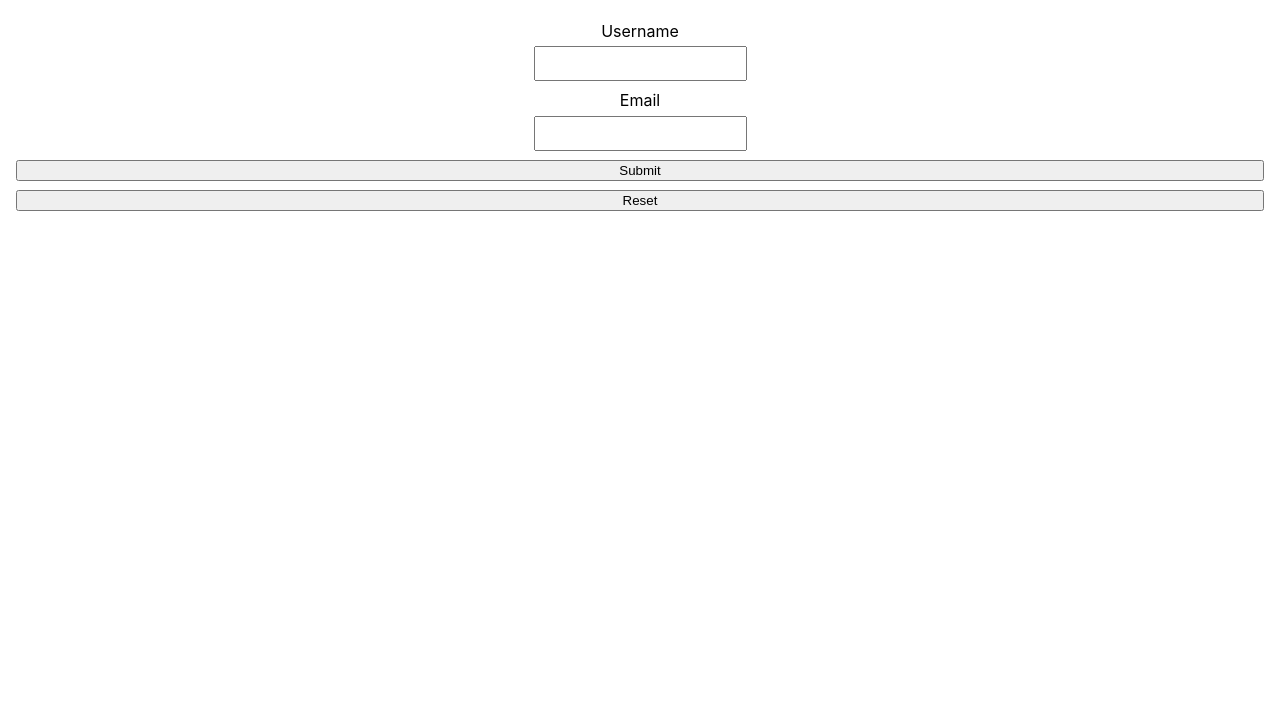
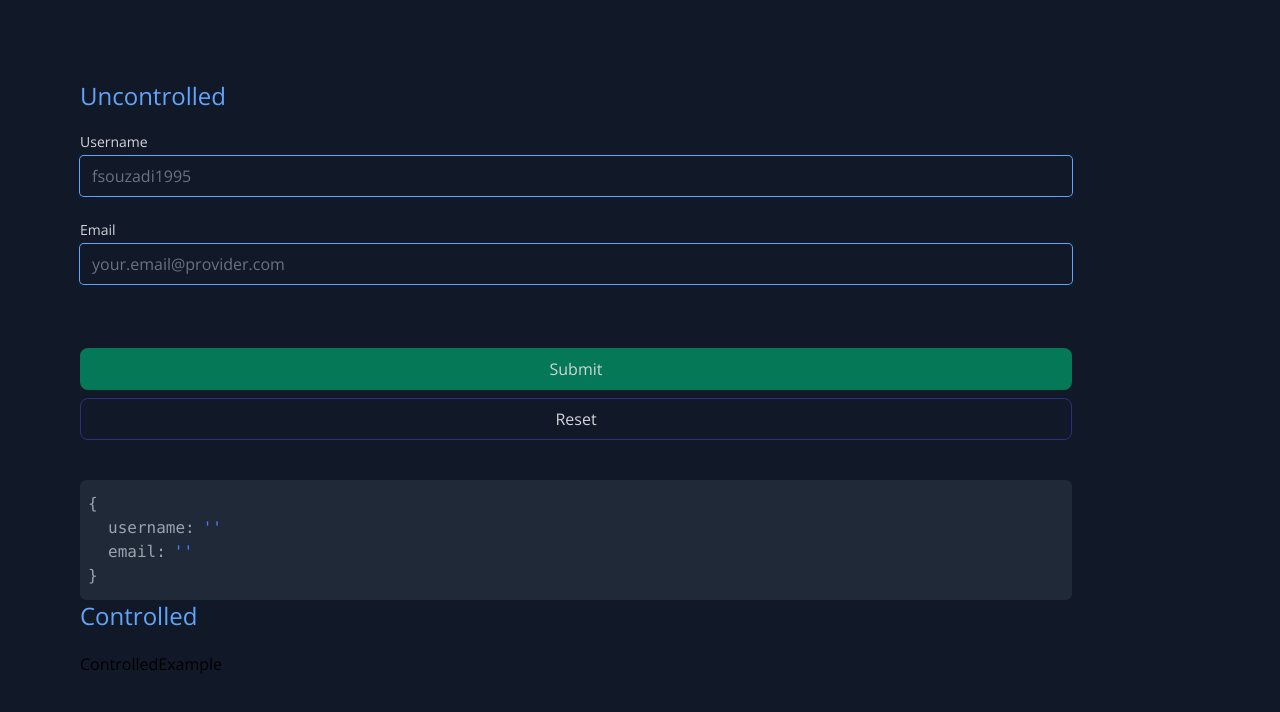
Before and after one commit to fsouzadi1995/react-hook-form-playground, a React (Create React App) app: page / in a window 1280 px wide. Shown: the top 712 px of the page. Built offline with nearby package versions, Linux system fonts and the light colour scheme.

Commit message:
chore: add tailwind and uncontrolled example

```diff
--- /dev/null
+++ b/craco.config.js
@@ -0,0 +1,7 @@
+module.exports = {
+  style: {
+    postcss: {
+      plugins: [require('tailwindcss'), require('autoprefixer')],
+    },
+  },
+};
--- a/src/App.tsx
+++ b/src/App.tsx
@@ -1,7 +1,20 @@
-import Form from './components/Form';
+import ControlledExample from './components/ControlledExample';
+import Uncontrolled from './components/UncontrolledExample';
 
 function App() {
-  return <Form />;
+  return (
+    <main>
+      <section>
+        <h1>Uncontrolled</h1>
+        <Uncontrolled />
+      </section>
+
+      <section>
+        <h1>Controlled</h1>
+        <ControlledExample />
+      </section>
+    </main>
+  );
 }
 
 export default App;
--- /dev/null
+++ b/src/components/ControlledExample.tsx
@@ -0,0 +1,5 @@
+const ControlledExample = (): JSX.Element => {
+  return <div>ControlledExample</div>;
+};
+
+export default ControlledExample;
--- a/src/components/Form.tsx
+++ /dev/null
@@ -1,56 +0,0 @@
-import { useForm } from 'react-hook-form';
-
-type Inputs = {
-  username: string;
-  email: string;
-};
-
-const Form = (): JSX.Element => {
-  const {
-    handleSubmit,
-    register,
-    reset,
-    formState: { errors },
-  } = useForm<Inputs>();
-
-  function onSubmit(inputs: Inputs): void {
-    console.log(inputs);
-  }
-
-  return (
-    <form autoComplete='off' onSubmit={handleSubmit(onSubmit)}>
-      <div>
-        <label htmlFor='username'>Username</label>
-        <input
-          id='username'
-          type='text'
-          {...register('username', { required: true, pattern: /^[A-Za-z]+$/i })}
-        />
-
-        {errors.username?.type === 'required' ? <div>required!!!</div> : null}
-
-        {errors.username?.type === 'pattern' ? (
-          <div>invalid pattern!!</div>
-        ) : null}
-      </div>
-
-      <div>
-        <label htmlFor='email'>Email</label>
-        <input
-          id='email'
-          type='email'
-          {...register('email', { required: true, maxLength: 10 })}
-        />
-        {errors.email?.type === 'required' ? <div>required!!!</div> : null}
-        {errors.email?.type === 'maxLength' ? <div>too long!!</div> : null}
-      </div>
-
-      <button type='submit'>Submit</button>
-      <button type='reset' onClick={() => reset()}>
-        Reset
-      </button>
-    </form>
-  );
-};
-
-export default Form;
--- /dev/null
+++ b/src/components/UncontrolledExample.tsx
@@ -0,0 +1,122 @@
+import * as React from 'react';
+import { useForm } from 'react-hook-form';
+
+type Inputs = {
+  username: string;
+  email: string;
+};
+
+const initialValues: Inputs = {
+  username: '',
+  email: '',
+};
+
+const Uncontrolled = (): JSX.Element => {
+  const {
+    handleSubmit,
+    register,
+    reset,
+    formState: { errors },
+  } = useForm<Inputs>({ mode: 'onBlur', defaultValues: initialValues });
+  const [result, setResult] = React.useState<Inputs>({
+    username: '',
+    email: '',
+  });
+
+  function onSubmit(inputs: Inputs): void {
+    setResult(inputs);
+  }
+
+  function onReset(): void {
+    setResult(initialValues);
+    reset();
+  }
+
+  return (
+    <>
+      <form autoComplete='off' onSubmit={handleSubmit(onSubmit)}>
+        <div>
+          <label htmlFor='username'>Username</label>
+          <input
+            id='username'
+            type='text'
+            placeholder='fsouzadi1995'
+            required
+            {...register('username', {
+              required: {
+                value: true,
+                message: 'Please fill in this field',
+              },
+              pattern: /^[A-Za-z]+$/i,
+            })}
+          />
+
+          {errors.email?.message}
+
+          {/* <small
+            className={`${
+              errors.username?.type === 'required' ? 'visible' : 'hidden'
+            }`}
+          >
+            This field is required
+          </small>
+          <small
+            className={`${
+              errors.username?.type === 'pattern' ? 'visible' : 'invisible'
+            }`}
+          >
+            Only letters are allowed
+          </small>
+
+          <small
+            className={`${
+              errors.username?.type === 'maxLength' ? 'visible' : 'invisible'
+            }`}
+          >
+            Only letters are allowed
+          </small> */}
+        </div>
+
+        <div>
+          <label htmlFor='email'>Email</label>
+          <input
+            id='email'
+            type='email'
+            placeholder='your.email@provider.com'
+            {...register('email', { required: true, maxLength: 25 })}
+          />
+          <small
+            className={`${
+              errors.email?.type === 'required' ? 'visible' : 'invisible'
+            }`}
+          >
+            This field is required
+          </small>
+        </div>
+
+        <div>
+          <button type='submit'>Submit</button>
+          <button type='reset' onClick={onReset}>
+            Reset
+          </button>
+        </div>
+      </form>
+      <div className='result'>
+        <pre className='result__body'>
+          <code className='result__bracket'>{'{'}</code>
+          <br />
+          {Object.entries(result).map(([key, value]) => (
+            <>
+              <code className='result__key'>{`${key}:`}</code>
+              <code className='result__value'>{`'${value}'`}</code>
+              <br />
+            </>
+          ))}
+          <code className='result__bracket'>{'}'}</code>
+        </pre>
+      </div>
+    </>
+  );
+};
+
+export default Uncontrolled;
--- a/src/index.css
+++ /dev/null
@@ -1,44 +0,0 @@
-body {
-  margin: 0;
-  font-family: -apple-system, BlinkMacSystemFont, 'Segoe UI', 'Roboto', 'Oxygen',
-    'Ubuntu', 'Cantarell', 'Fira Sans', 'Droid Sans', 'Helvetica Neue',
-    sans-serif;
-  -webkit-font-smoothing: antialiased;
-  -moz-osx-font-smoothing: grayscale;
-  min-height: 100vh;
-}
-
-#root {
-  min-height: 100vh;
-}
-
-main {
-  min-height: 100vh;
-}
-
-code {
-  font-family: source-code-pro, Menlo, Monaco, Consolas, 'Courier New',
-    monospace;
-}
-
-form {
-  height: 200px;
-  display: grid;
-  align-content: space-around;
-  padding: 1rem;
-  text-align: center;
-}
-
-form > div {
-  display: grid;
-  place-items: center;
-  height: 100%;
-}
-
-label {
-  margin-bottom: 0.33rem;
-}
-
-input {
-  padding: 0.5rem 1rem;
-}
--- /dev/null
+++ b/src/index.scss
@@ -0,0 +1,84 @@
+@tailwind base;
+@tailwind components;
+@tailwind utilities;
+
+@import url('https://fonts.googleapis.com/css2?family=Open+Sans&display=swap');
+
+#root {
+  @apply bg-gray-900 min-h-screen;
+}
+
+body {
+  font-family: 'Open Sans', sans-serif;
+}
+
+main {
+  @apply lg:max-w-6xl p-20;
+}
+
+h1 {
+  @apply text-blue-400 text-2xl mb-5;
+}
+
+form {
+  @apply grid gap-6;
+
+  > div {
+    @apply flex flex-col;
+
+    > label {
+      @apply mb-1 text-gray-300 text-sm;
+    }
+
+    > input {
+      @apply px-3 py-2 text-gray-400 bg-transparent ring-1 ring-blue-400 rounded outline-none transition-all duration-300 focus-within:ring-2 ring-blue-400;
+
+      &::placeholder {
+        @apply text-gray-500;
+      }
+
+      &::error {
+        @apply ring-red-400;
+      }
+    }
+
+    > small {
+      @apply my-3 text-xs text-red-400;
+    }
+
+    &:last-child {
+      @apply grid gap-2;
+
+      > button {
+        @apply p-2 rounded-lg text-gray-300 transition-all duration-300;
+
+        &:first-child {
+          @apply border border-transparent bg-green-700 hover:bg-green-600;
+        }
+
+        &:last-child {
+          @apply border border-indigo-900 hover:bg-indigo-900;
+        }
+      }
+    }
+  }
+}
+
+.result {
+  @apply mt-10;
+  &__body {
+    @apply bg-gray-800 px-2 py-3 rounded-md break-words;
+  }
+
+  &__bracket {
+    @apply text-gray-400;
+  }
+
+  &__key {
+    @apply text-gray-400 ml-5 mr-2;
+  }
+
+  &__value {
+    @apply text-blue-500;
+  }
+}
--- a/src/index.tsx
+++ b/src/index.tsx
@@ -1,6 +1,6 @@
 import React from 'react';
 import ReactDOM from 'react-dom';
-import './index.css';
+import './index.scss';
 import App from './App';
 import reportWebVitals from './reportWebVitals';
 
--- /dev/null
+++ b/tailwind.config.js
@@ -0,0 +1,12 @@
+module.exports = {
+  mode: 'jit',
+  purge: ['./src/**/*.{js,jsx,ts,tsx}', './public/index.html'],
+  darkMode: false, // or 'media' or 'class'
+  theme: {
+    extend: {},
+  },
+  variants: {
+    extend: {},
+  },
+  plugins: [],
+};
```
Also changed, not shown: package.json (+10 -3 lines), 1 other file (tests, documents, lock files or other folders).
